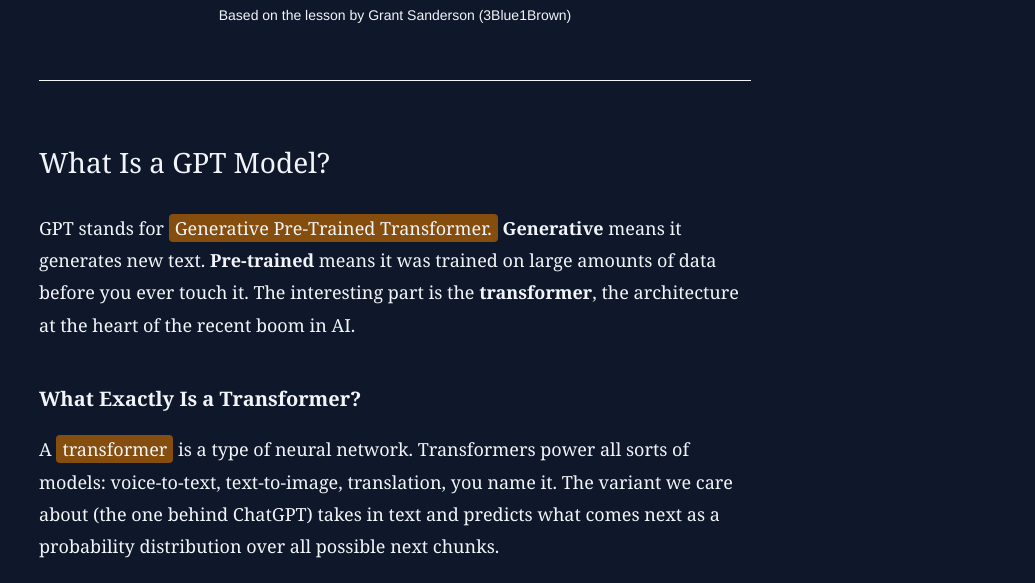
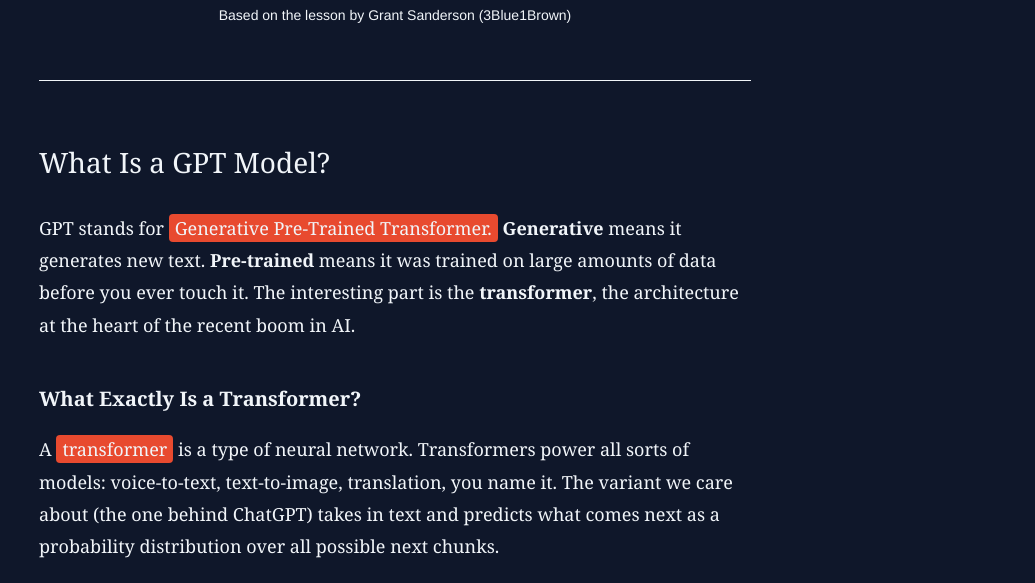
Before and after one commit to Scurrlin/AI_Compendium, a plain HTML site: page gpt/index.html in a window 1280 px wide. Shown: the part 217-800 px from the top of the page, without its empty margins (245-1280 px from the left). Drawn offline with nearby package versions, Linux system fonts and the dark colour scheme.

Commit message:
change dark mode highlight color

```diff
--- a/landing.css
+++ b/landing.css
@@ -18,7 +18,7 @@
     --bg-white: #0f172a;
     --bg-light: #1e293b;
     --border-light: #334155;
-    --highlight-bg: #854d0e;
+    --highlight-bg: #E84A2F;
     --shadow-color: rgba(0, 0, 0, 0.4);
 }
 
@@ -31,7 +31,7 @@
         --bg-white: #0f172a;
         --bg-light: #1e293b;
         --border-light: #334155;
-        --highlight-bg: #854d0e;
+        --highlight-bg: #E84A2F;
         --shadow-color: rgba(0, 0, 0, 0.4);
     }
 }
--- a/styles.css
+++ b/styles.css
@@ -17,7 +17,7 @@
     --bg-white: #0f172a;
     --bg-light: #1e293b;
     --border-light: #334155;
-    --highlight-bg: #854d0e;
+    --highlight-bg: #E84A2F;
     --shadow-color: rgba(0, 0, 0, 0.4);
 }
 
@@ -30,7 +30,7 @@
         --bg-white: #0f172a;
         --bg-light: #1e293b;
         --border-light: #334155;
-        --highlight-bg: #854d0e;
+        --highlight-bg: #E84A2F;
         --shadow-color: rgba(0, 0, 0, 0.4);
     }
 }
```
